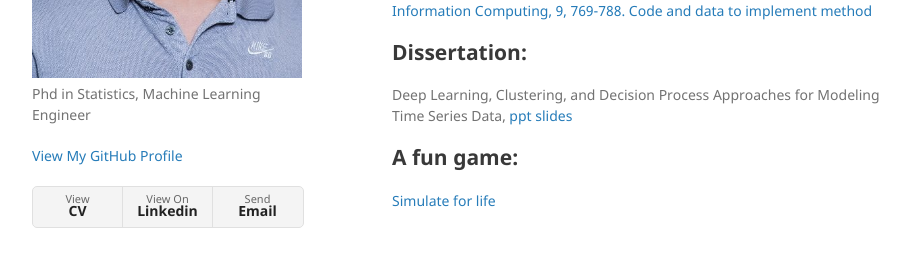
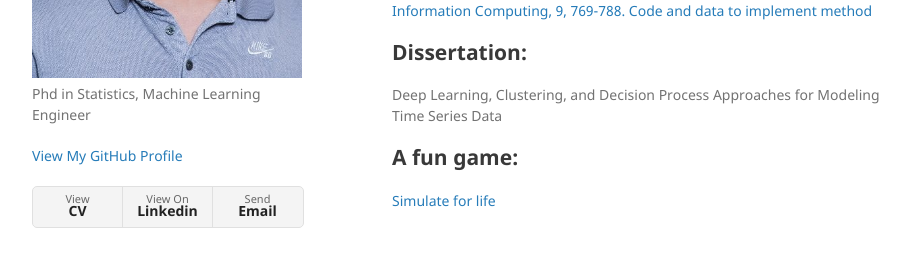
Before and after one commit to Shanlearning/Shanlearning.github.io, a Jekyll site: the page built from index.md, in a window 1280 px wide. Shown: the part 436-703 px from the top of the page, without its empty margins (178-1094 px from the left). Built offline with Jekyll 4.4.1, drawn with Linux system fonts in a browser that asks for light colours.

Commit message:
Update index.md

```diff
--- a/index.md
+++ b/index.md
@@ -28,7 +28,7 @@ zhongs@email.sc.edu
 
 ## Dissertation:
 
-Deep Learning, Clustering, and Decision Process Approaches for Modeling Time Series Data, [ppt slides](https://github.com/Shanlearning/shanlearning.github.io/raw/master/assets/pdf/dissertation%20ppt.pdf)
+Deep Learning, Clustering, and Decision Process Approaches for Modeling Time Series Data
 
 ## A fun game:
 [Simulate for life](https://shanlearning.github.io/lifeRestart/view/index.html)
```
